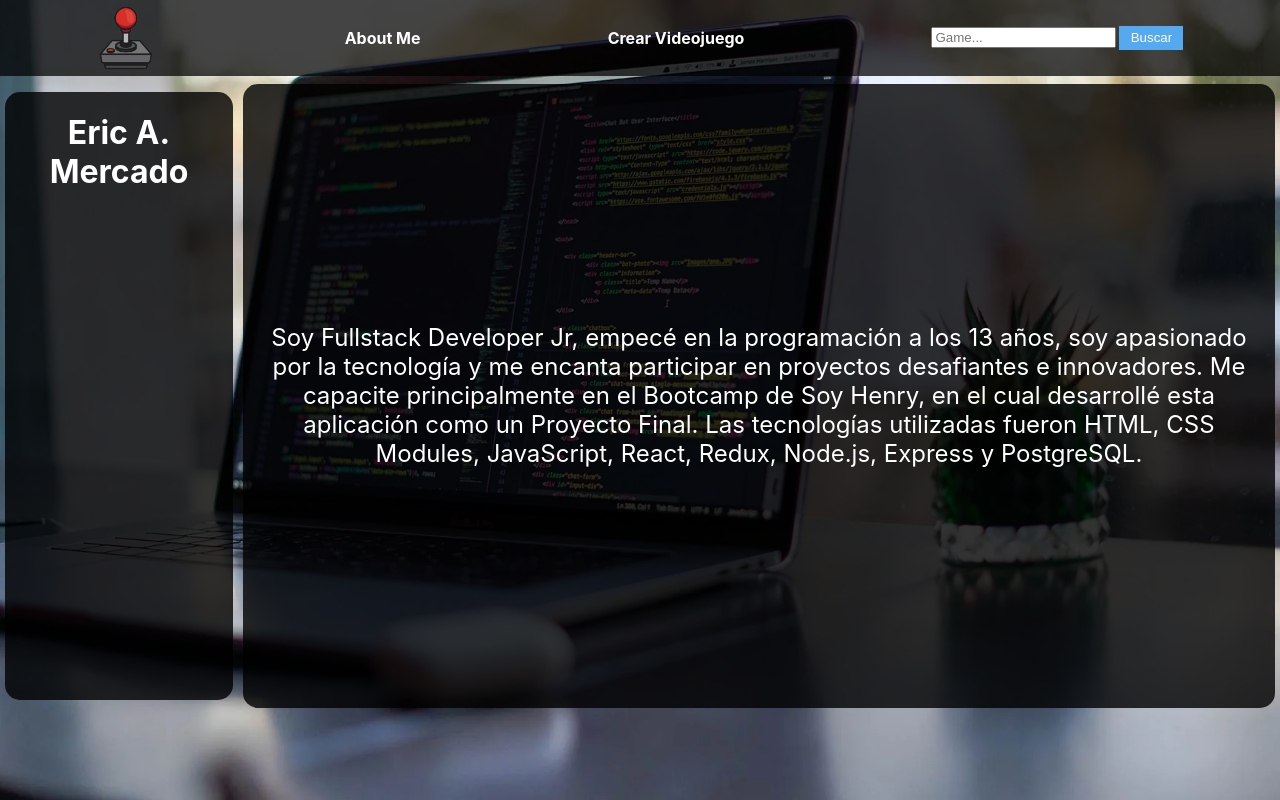
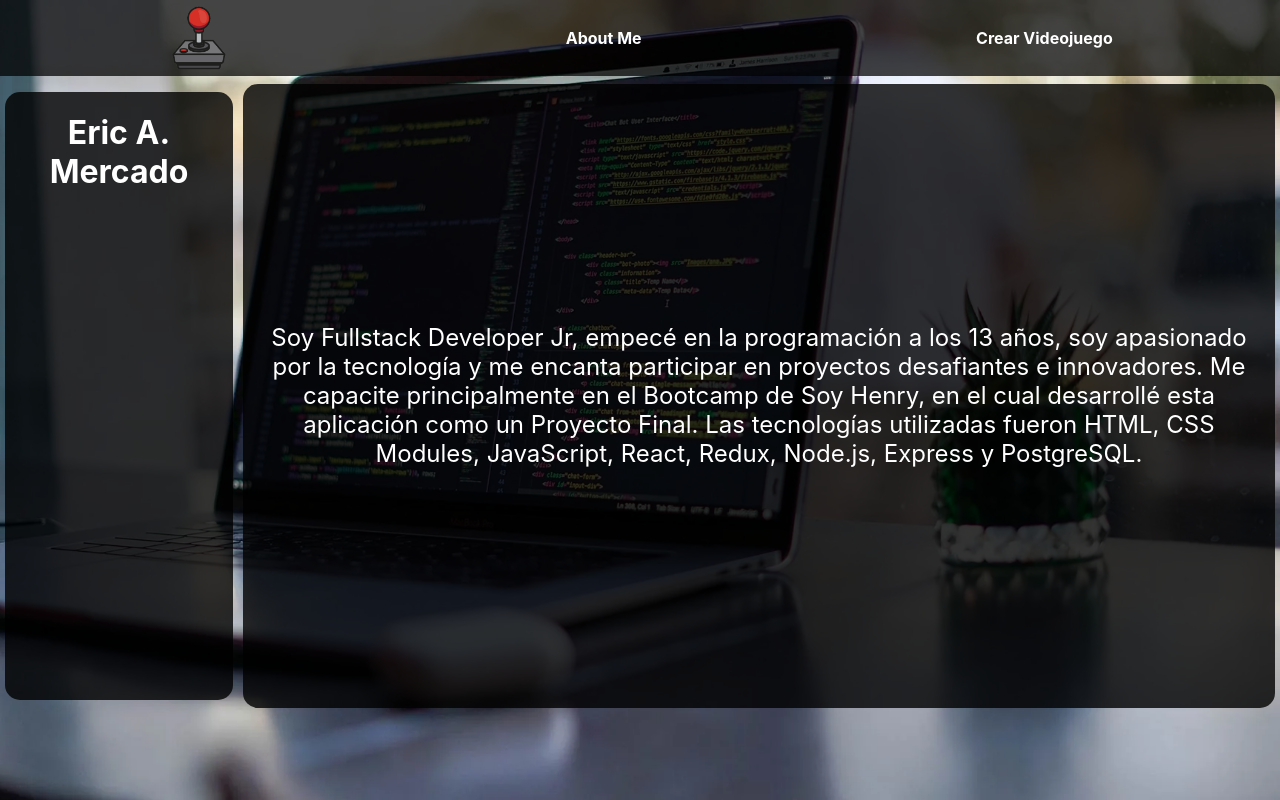
Before and after one commit to EricWithC04/PI-Videogames, a React (Create React App) app in the folder client/: page /Home/AboutMe in a window 1280 px wide. Built offline with nearby package versions, Linux system fonts and the light colour scheme.

Commit message:
navbar error solved

```diff
--- a/client/src/components/NavBar/NavBar.jsx
+++ b/client/src/components/NavBar/NavBar.jsx
@@ -1,10 +1,13 @@
 import React from 'react';
 import SearchBar from "../SearchBar/SearchBar.jsx";
-import { Link } from 'react-router-dom';
+import { Link, useLocation } from 'react-router-dom';
 import logo from "../../img/logo.png";
 import styles from "./NavBar.module.css";
 
 const NavBar = ({ setPage, setFilter }) => {
+
+    const location = useLocation();
+
     return (
         <div className={styles.navBar}>
             <Link to="/Home" className={styles.image} style={{ textDecoration: "none" }}>
@@ -16,10 +19,14 @@ const NavBar = ({ setPage, setFilter }) => {
             <Link to="/Home/CreateGame" style={{ textDecoration: "none" }}>
                 <h4 className={styles.text}>Crear Videojuego</h4>
             </Link>
-            <SearchBar
-                setPage={setPage}
-                setFilter={setFilter}
-            />
+            {
+                location.pathname === "/Home" ? (
+                    <SearchBar
+                        setPage={setPage}
+                        setFilter={setFilter}
+                    />
+                ) : null
+            }
         </div>
     );
 };
```
